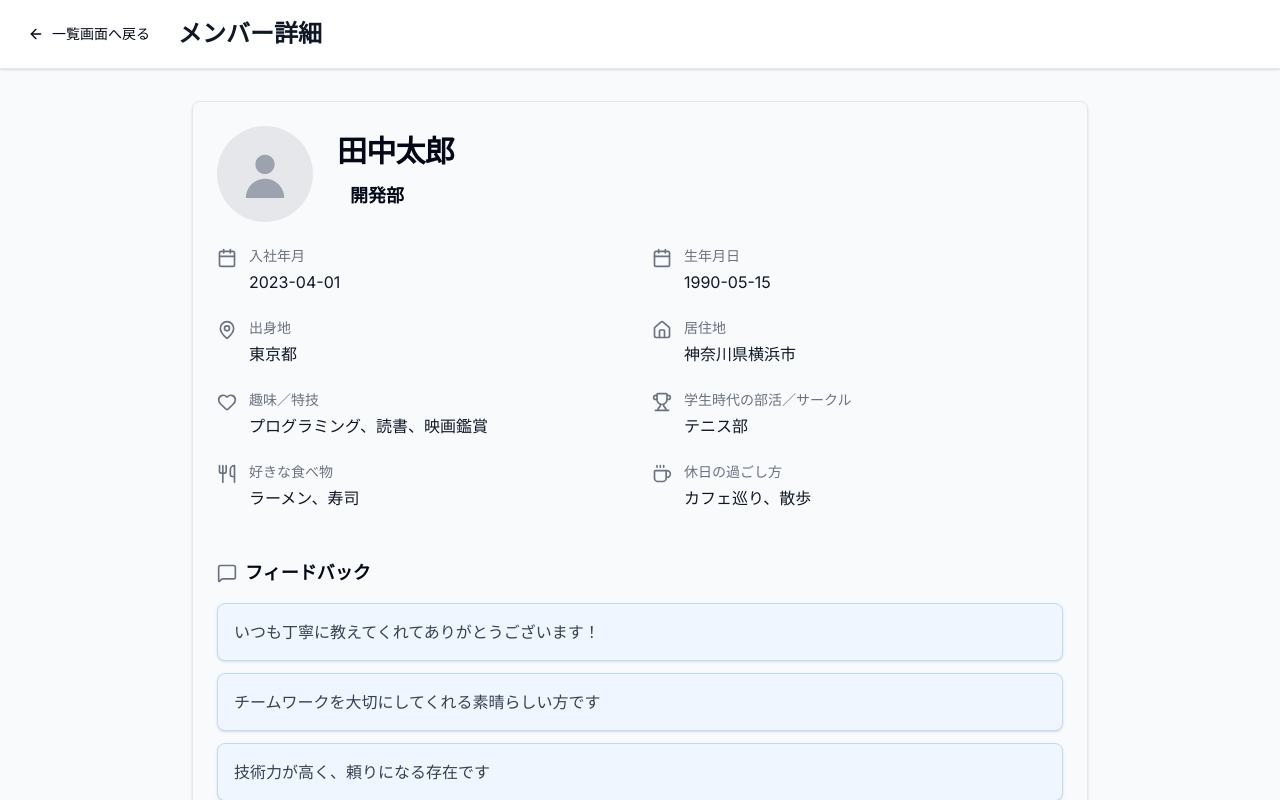
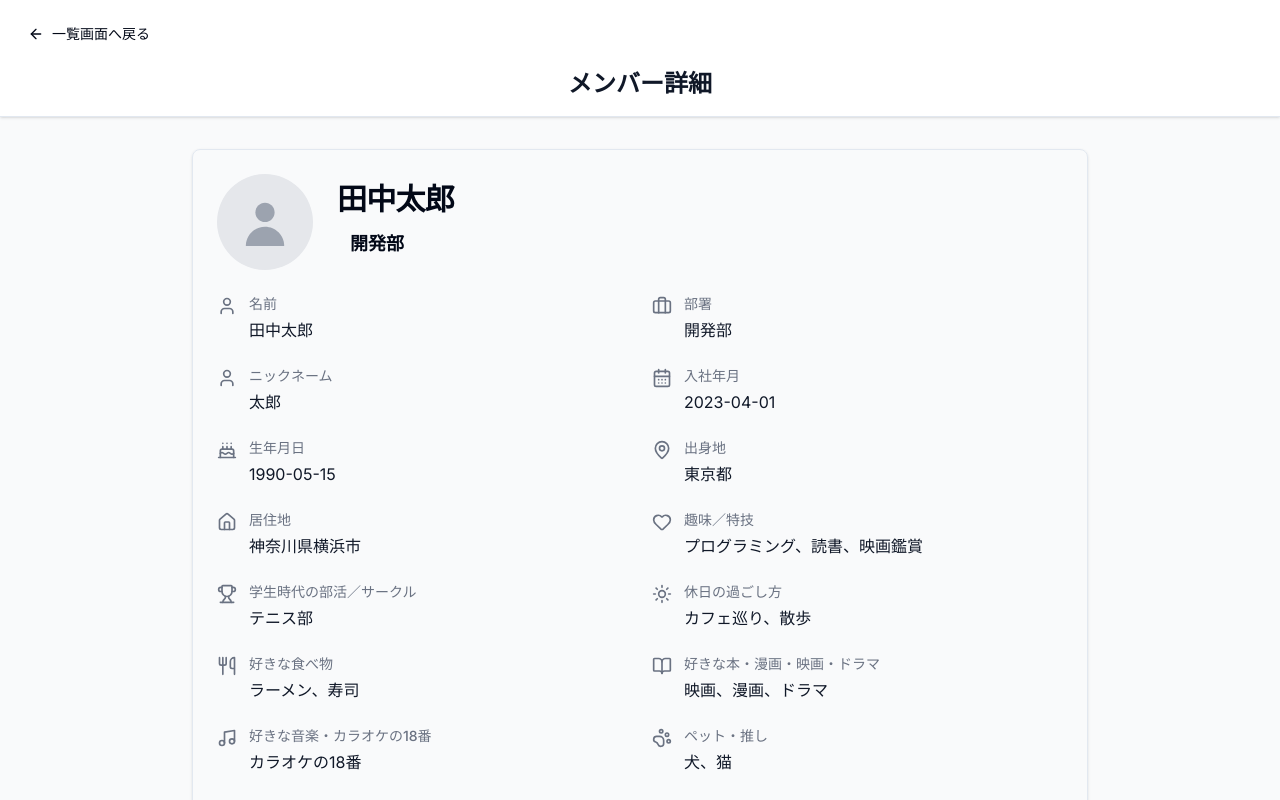
Before and after one commit to ms-engineer-bc25-06/Section_9_team_A, a Next.js app in the folder frontend/: page /team/1 in a window 1280 px wide. Shown: the top 800 px of the page. Built offline with nearby package versions, Linux system fonts and the light colour scheme; no server answers.

Commit message:
style:スタイルの変更

```diff
--- a/frontend/src/app/team/[teamId]/page.tsx
+++ b/frontend/src/app/team/[teamId]/page.tsx
@@ -15,13 +15,17 @@ export default function MemberDetailPage({ params }: Props) {
     <div className="min-h-screen bg-gray-50">
       <header className="bg-white shadow-sm border-b">
         <div className="container mx-auto px-4 py-4">
-          <div className="flex items-center space-x-4">
+          {/* 戻るボタンを左寄せに配置 */}
+          <div className="flex justify-start mb-4">
             <Link href="/team">
               <Button variant="ghost" size="sm">
                 <ArrowLeft className="h-4 w-4 mr-2" />
                 一覧画面へ戻る
               </Button>
             </Link>
+            </div>
+          {/* タイトルを中央に配置 */}
+          <div className="flex justify-center">
             <h1 className="text-2xl font-bold text-gray-900">メンバー詳細</h1>
           </div>
         </div>
--- a/frontend/src/app/team/page.tsx
+++ b/frontend/src/app/team/page.tsx
@@ -9,14 +9,18 @@ export default function TeamPage() {
     <div className="min-h-screen bg-gray-50">
       <header className="bg-white shadow-sm border-b">
         <div className="container mx-auto px-4 py-4">
-          <div className="flex items-center space-x-4">
+          {/* 戻るボタンを左寄せに配置 */}
+          <div className="flex justify-start mb-4">
             <Link href="/dashboard">
               <Button variant="ghost" size="sm">
                 <ArrowLeft className="h-4 w-4 mr-2" />
                 ダッシュボードへ戻る
               </Button>
             </Link>
-            <h1 className="text-2xl font-bold text-gray-900">チームメンバー一覧</h1>
+            </div>
+            {/* タイトルを中央に配置 */}
+            <div className="flex justify-center">
+            <h1 className="text-2xl font-bold text-gray-900">チームメンバー 一覧</h1>
           </div>
         </div>
       </header>
--- a/frontend/src/components/team/MemberDetail.tsx
+++ b/frontend/src/components/team/MemberDetail.tsx
@@ -5,7 +5,7 @@ import { Card, CardContent, CardHeader, CardTitle } from "@/components/ui/Card"
 import { Avatar, AvatarFallback, AvatarImage } from "@/components/ui/Avatar"
 import { Badge } from "@/components/ui/Badge"
 import { Separator } from "@/components/ui/Separator"
-import { Calendar, MapPin, Home, Heart, Trophy, Utensils, Coffee, MessageSquare } from "lucide-react"
+import { User,Briefcase,CalendarDays,Cake, MapPin, Home, Heart, Trophy, Sun, Utensils, BookOpen, Music, PawPrint, Star, Quote, Target, MessageSquare } from "lucide-react"
 
 interface Props {
   memberId: string
@@ -15,14 +15,21 @@ const mockMemberDetail = {
   id: 1,
   name: "田中太郎",
   department: "開発部",
-  joinDate: "2023-04-01",
-  birthDate: "1990-05-15",
+  nickname: "太郎",
+  join_date: "2023-04-01",
+  birth_date: "1990-05-15",
   hometown: "東京都",
   residence: "神奈川県横浜市",
   hobbies: "プログラミング、読書、映画鑑賞",
-  club: "テニス部",
-  favoriteFood: "ラーメン、寿司",
-  weekendActivity: "カフェ巡り、散歩",
+  student_activities: "テニス部",
+  holiday_activities: "カフェ巡り、散歩",
+  favorite_food: "ラーメン、寿司",
+  favorite_media: "映画、漫画、ドラマ",
+  favorite_music: "カラオケの18番",
+  pets_oshi: "犬、猫",
+  respected_person: "父親",
+  motto: "努力は報われる",
+  future_goals: "エンジニアとしての成長",
   feedback: [
     "いつも丁寧に教えてくれてありがとうございます！",
     "チームワークを大切にしてくれる素晴らしい方です",
@@ -34,14 +41,23 @@ export function MemberDetail({ memberId }: Props) {
   const member = mockMemberDetail // 実際はAPIから取得
 
   const profileItems = [
-    { icon: Calendar, label: "入社年月", value: member.joinDate },
-    { icon: Calendar, label: "生年月日", value: member.birthDate },
+    { icon: User, label: "名前", value: member.name },
+    { icon: Briefcase, label: "部署", value: member.department },
+    { icon: User, label: "ニックネーム", value: member.nickname },
+    { icon: CalendarDays, label: "入社年月", value: member.join_date },
+    { icon: Cake, label: "生年月日", value: member.birth_date },
     { icon: MapPin, label: "出身地", value: member.hometown },
     { icon: Home, label: "居住地", value: member.residence },
     { icon: Heart, label: "趣味／特技", value: member.hobbies },
-    { icon: Trophy, label: "学生時代の部活／サークル", value: member.club },
-    { icon: Utensils, label: "好きな食べ物", value: member.favoriteFood },
-    { icon: Coffee, label: "休日の過ごし方", value: member.weekendActivity },
+    { icon: Trophy, label: "学生時代の部活／サークル", value: member.student_activities },
+    { icon: Sun, label: "休日の過ごし方", value: member.holiday_activities },
+    { icon: Utensils, label: "好きな食べ物", value: member.favorite_food },
+    { icon: BookOpen, label: "好きな本・漫画・映画・ドラマ", value: member.favorite_media },
+    { icon: Music, label: "好きな音楽・カラオケの18番", value: member.favorite_music },
+    { icon: PawPrint, label: "ペット・推し", value: member.pets_oshi },
+    { icon: Star, label: "尊敬する人", value: member.respected_person },
+    { icon: Quote, label: "座右の銘", value: member.motto },
+    { icon: Target, label: "将来の目標・生きてるうちにやってみたいこと ", value: member.future_goals },
   ]
 
   return (
--- a/frontend/src/components/team/TeamMemberList.tsx
+++ b/frontend/src/components/team/TeamMemberList.tsx
@@ -13,29 +13,29 @@ const mockMembers = [
     id: 1,
     name: "田中太郎",
     department: "開発部",
-    joinDate: "2023-04-01",
-    status: "online",
+    // joinDate: "2023-04-01",
+    // status: "online",
   },
   {
     id: 2,
     name: "佐藤花子",
     department: "デザイン部",
-    joinDate: "2023-03-15",
-    status: "offline",
+    // joinDate: "2023-03-15",
+    // status: "offline",
   },
   {
     id: 3,
     name: "鈴木一郎",
     department: "営業部",
-    joinDate: "2023-02-01",
-    status: "online",
+    // joinDate: "2023-02-01",
+    // status: "online",
   },
   {
     id: 4,
     name: "高橋美咲",
     department: "マーケティング部",
-    joinDate: "2023-01-10",
-    status: "away",
+    // joinDate: "2023-01-10",
+    // status: "away",
   },
 ]
 
@@ -89,18 +89,18 @@ export function TeamMemberList() {
               </div>
             </div>
 
-            <div className="space-y-2 mb-4">
-              <div className="flex justify-between text-sm">
+            {/* <div className="space-y-2 mb-4"> */}
+              {/* <div className="flex justify-between text-sm">
                 <span className="text-gray-500">入社日:</span>
                 <span>{member.joinDate}</span>
-              </div>
-              <div className="flex justify-between items-center">
+              </div> */}
+              {/* <div className="flex justify-between items-center">
                 <span className="text-gray-500 text-sm">ステータス:</span>
                 <Badge variant="secondary" className="text-xs">
                   {getStatusText(member.status)}
                 </Badge>
-              </div>
-            </div>
+              </div> */}
+            {/* </div> */}
 
             <Button onClick={() => router.push(`/team/${member.id}`)} className="w-full" variant="outline">
               <Eye className="h-4 w-4 mr-2" />
```
